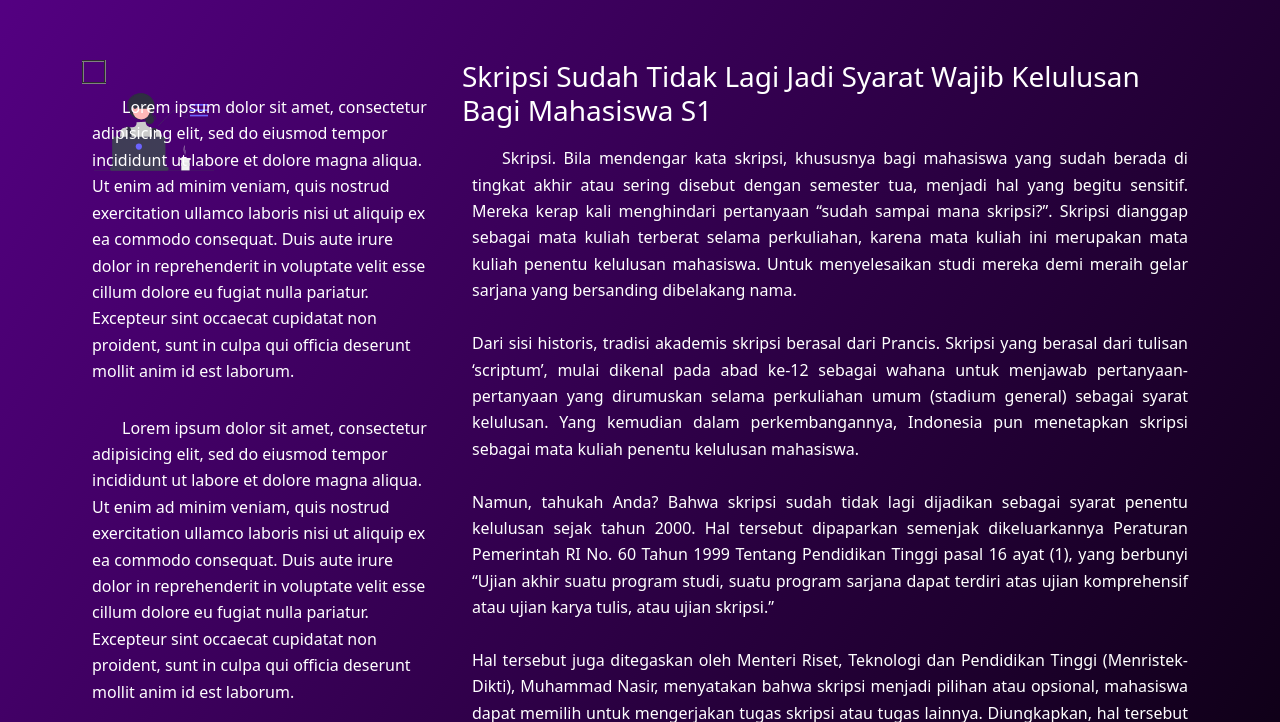
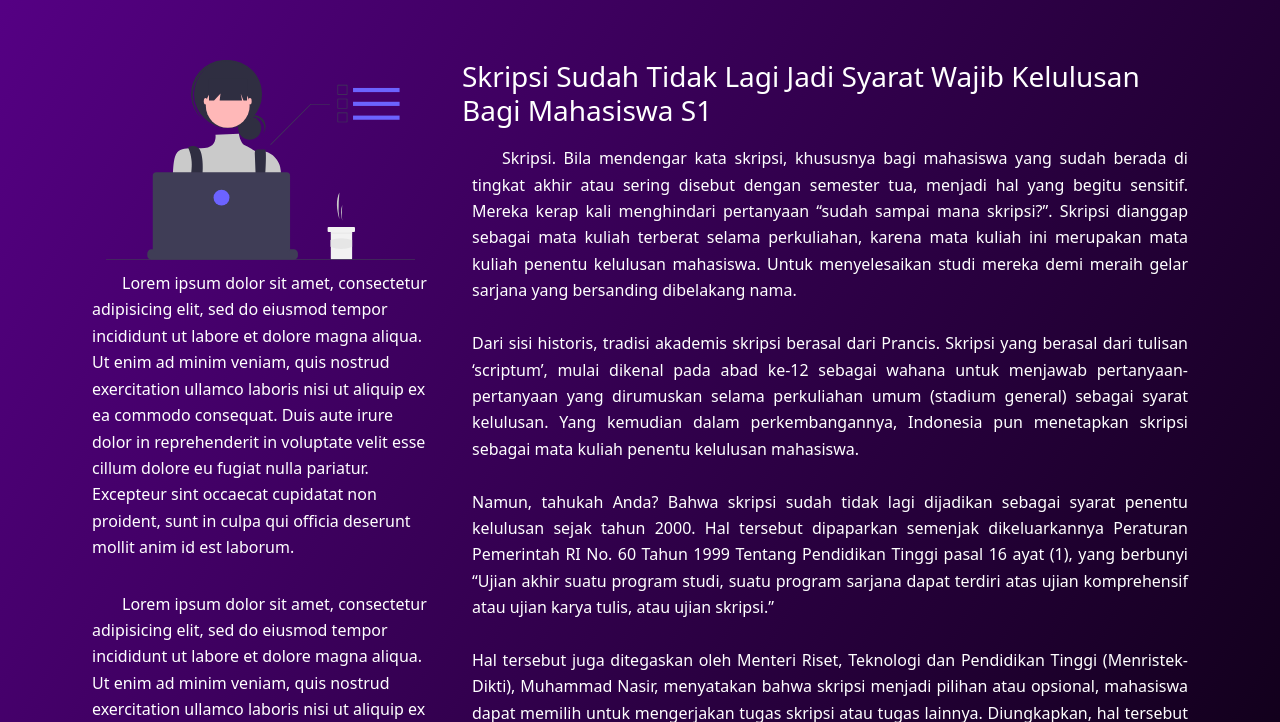
Before and after one commit to satrioumar/satrioumar, a plain HTML site: page Web Final Project/index.html in a window 1280 px wide. Shown: the part 705-1427 px from the top of the page. Drawn offline with nearby package versions, Linux system fonts and the light colour scheme; some icons are missing.

Commit message:
Change Layout and fix bg position

```diff
--- a/Web Final Project/assets/css/css1.css
+++ b/Web Final Project/assets/css/css1.css
@@ -51,4 +51,15 @@ p {
     line-height: 1.65em;
     text-indent: 30px;
     padding: 10px;
+    color: white;
 }
+
+.top-right-content {
+    height: 200px;
+    width: 100%;
+    background-image: url("../images/background.svg");
+    background-size: contain;
+    background-position: center;
+    background-repeat: no-repeat;
+    object-fit: scale-down;
+}
--- a/Web Final Project/index.html
+++ b/Web Final Project/index.html
@@ -59,18 +59,16 @@
                 <div class="row">
 
                   <div class="col-md-4">
-                    <table border="2" cellpadding="10">
-                      <tr>
-                        <td><img src="assets/images/background.svg" width="120px" height="120px"></td>
-                      </tr>
-                    </table>
-                    <p>Lorem ipsum dolor sit amet, consectetur adipisicing elit, sed do eiusmod tempor incididunt ut labore et dolore magna aliqua. Ut enim ad minim veniam, quis nostrud exercitation ullamco laboris nisi ut aliquip ex ea commodo consequat. Duis aute irure dolor in reprehenderit in voluptate velit esse cillum dolore eu fugiat nulla pariatur. Excepteur sint occaecat cupidatat non proident, sunt in culpa qui officia deserunt mollit anim id est laborum.</p>
+                    <div class="top-right-content"></div>
+                    <div>
+                      <p>Lorem ipsum dolor sit amet, consectetur adipisicing elit, sed do eiusmod tempor incididunt ut labore et dolore magna aliqua. Ut enim ad minim veniam, quis nostrud exercitation ullamco laboris nisi ut aliquip ex ea commodo consequat. Duis aute irure dolor in reprehenderit in voluptate velit esse cillum dolore eu fugiat nulla pariatur. Excepteur sint occaecat cupidatat non proident, sunt in culpa qui officia deserunt mollit anim id est laborum.</p>
 
-                    <p>Lorem ipsum dolor sit amet, consectetur adipisicing elit, sed do eiusmod tempor incididunt ut labore et dolore magna aliqua. Ut enim ad minim veniam, quis nostrud exercitation ullamco laboris nisi ut aliquip ex ea commodo consequat. Duis aute irure dolor in reprehenderit in voluptate velit esse cillum dolore eu fugiat nulla pariatur. Excepteur sint occaecat cupidatat non proident, sunt in culpa qui officia deserunt mollit anim id est laborum.</p>
+                      <p>Lorem ipsum dolor sit amet, consectetur adipisicing elit, sed do eiusmod tempor incididunt ut labore et dolore magna aliqua. Ut enim ad minim veniam, quis nostrud exercitation ullamco laboris nisi ut aliquip ex ea commodo consequat. Duis aute irure dolor in reprehenderit in voluptate velit esse cillum dolore eu fugiat nulla pariatur. Excepteur sint occaecat cupidatat non proident, sunt in culpa qui officia deserunt mollit anim id est laborum.</p>
 
-                    <p>Lorem ipsum dolor sit amet, consectetur adipisicing elit, sed do eiusmod tempor incididunt ut labore et dolore magna aliqua. Ut enim ad minim veniam, quis nostrud exercitation ullamco laboris nisi ut aliquip ex ea commodo consequat. Duis aute irure dolor in reprehenderit in voluptate velit esse cillum dolore eu fugiat nulla pariatur. Excepteur sint occaecat cupidatat non proident, sunt in culpa qui officia deserunt mollit anim id est laborum.</p>
+                      <p>Lorem ipsum dolor sit amet, consectetur adipisicing elit, sed do eiusmod tempor incididunt ut labore et dolore magna aliqua. Ut enim ad minim veniam, quis nostrud exercitation ullamco laboris nisi ut aliquip ex ea commodo consequat. Duis aute irure dolor in reprehenderit in voluptate velit esse cillum dolore eu fugiat nulla pariatur. Excepteur sint occaecat cupidatat non proident, sunt in culpa qui officia deserunt mollit anim id est laborum.</p>
 
-                    <p>Lorem ipsum dolor sit amet, consectetur adipisicing elit, sed do eiusmod tempor incididunt ut labore et dolore magna aliqua. Ut enim ad minim veniam, quis nostrud exercitation ullamco laboris nisi ut aliquip ex ea commodo consequat. Duis aute irure dolor in reprehenderit in voluptate velit esse cillum dolore eu fugiat nulla pariatur. Excepteur sint occaecat cupidatat non proident, sunt in culpa qui officia deserunt mollit anim id est laborum.</p></div>
+                      <p>Lorem ipsum dolor sit amet, consectetur adipisicing elit, sed do eiusmod tempor incididunt ut labore et dolore magna aliqua. Ut enim ad minim veniam, quis nostrud exercitation ullamco laboris nisi ut aliquip ex ea commodo consequat. Duis aute irure dolor in reprehenderit in voluptate velit esse cillum dolore eu fugiat nulla pariatur. Excepteur sint occaecat cupidatat non proident, sunt in culpa qui officia deserunt mollit anim id est laborum.</p></div>
+                    </div>
 
                   <div class="col-md-8"><label><h3> Skripsi Sudah Tidak Lagi Jadi Syarat Wajib Kelulusan Bagi Mahasiswa S1 </h3></label>
                     <p align="justify">
```
